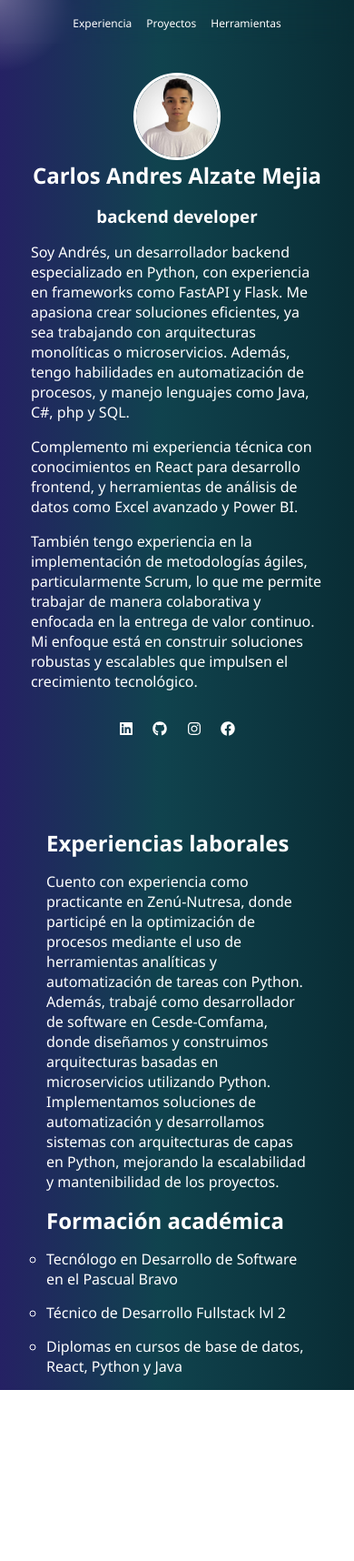
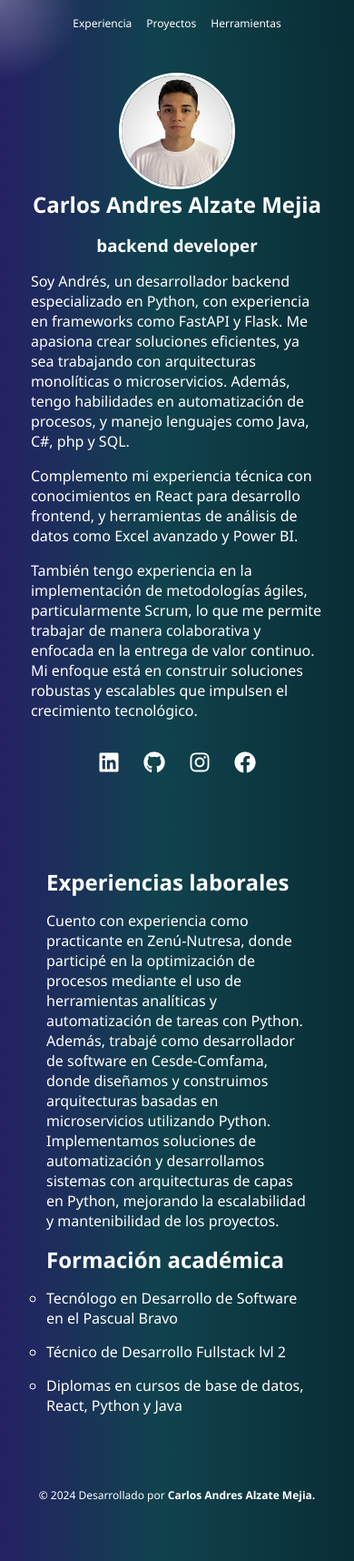
Before and after one commit to CarlosAlzate2003/Portafolio, a React (Vite) app: page / in a window 390 px wide. Shown: the whole page at 91% size. Before the commit the page ends 1528 px from the top, so only its background shows below. Built offline with nearby package versions, Linux system fonts and the light colour scheme.

Commit message:
update responsive v3

```diff
--- a/src/App.jsx
+++ b/src/App.jsx
@@ -33,6 +33,11 @@ function App() {
               <Route path="/herramientas" element={<Tools />} />
             </Routes>
           </div>
+          <footer>
+            <p>
+              © 2024 Desarrollado por <b>Carlos Andres Alzate Mejia.</b>
+            </p>
+          </footer>
         </div>
       </Router>
     </>
--- a/src/components/Feed.jsx
+++ b/src/components/Feed.jsx
@@ -5,7 +5,7 @@ import { FaLinkedin, FaGithub, FaInstagram, FaFacebook } from 'react-icons/fa'
 const Feed = () => {
   return (
     <div className="feed-box">
-      <img src={foto} alt="" />
+      <img src={foto} alt="foto_adnres" />
       <h2>Carlos Andres Alzate Mejia</h2>
       <h3>backend developer</h3>
       <p>
--- a/src/css/App.css
+++ b/src/css/App.css
@@ -2,6 +2,8 @@
     margin: 0;
     padding: 0;
     box-sizing: border-box;
+    color: white;
+    font-family: 'Segoe UI', Tahoma, Geneva, Verdana, sans-serif;
 }
 
 .background {
@@ -16,11 +18,22 @@
     align-items: center;
     justify-content: center;
     gap: 5rem;
-    padding: 0 1rem;
+    padding: 0 2rem;
+}
+
+footer{
+    margin-top: 4rem;
+    margin-bottom: 4rem;
+    width: 100%;
+    text-align: center;
 }
 
 @media (max-width: 768px) {
     .page-flex{
         padding: 0;
     }
+
+    footer{
+        font-size: 12px;
+    }
 }
--- a/src/css/components/Feed.css
+++ b/src/css/components/Feed.css
@@ -1,7 +1,3 @@
-body{
-    font-family: 'Segoe UI', Tahoma, Geneva, Verdana, sans-serif;
-}
-
 .feed-box{
     display: flex;
     flex-direction: column;
@@ -10,6 +6,7 @@ body{
     color: white;
     border: 2px solid;
     border-radius: 20px;
+    animation: chargepage 0.2s;
 }
 
 .feed-box h2{
@@ -20,7 +17,7 @@ body{
   margin-bottom: 1rem;
 }
 
-img{
+.feed-box img{
     width: 10rem;
     height: 10rem;
     border: 3px solid;
@@ -56,7 +53,7 @@ img{
       border: none;
   }
 
-  img {
+  .feed-box img {
       width: 8rem;
       height: 8rem;
   }
@@ -85,10 +82,10 @@ img{
   }
 
   .social-icons {
-      width: 150px;
+      width: 200px;
   }
 
   .social-icons a {
-      font-size: 1rem;
+      font-size: 1.5rem;
   }
 }
--- a/src/css/pages/Home.css
+++ b/src/css/pages/Home.css
@@ -1,6 +1,7 @@
-body{
+.container-home{
     margin: 0;
     color: white;
+    animation: chargepage 0.2s;
 }
 
 li p{
--- a/src/css/pages/Projects.css
+++ b/src/css/pages/Projects.css
@@ -4,9 +4,8 @@
     overflow-y: auto; /* Solo permite el scroll vertical */
     overflow-x: hidden; /* Oculta el scroll horizontal */
     height: 708px;
+    animation: chargepage 0.2s;
 }
-
-
 
 .container-projects::-webkit-scrollbar{
     width: 8px;
--- a/src/css/pages/Tools.css
+++ b/src/css/pages/Tools.css
@@ -1,11 +1,12 @@
 .container-tools{
-    min-height: 70vh;
-    width: 60vh;
+    width: 40vh;
     align-items: center;
+    animation: chargepage 0.2s;
 }
 
 .title-tools{
     text-align: center;
+    margin-bottom: 15px;
 }
 
 .flex-tools{
@@ -23,7 +24,7 @@
 }
 
 .flex-item img{
-    height: 90px;
+    height: 60px;
 }
 
 .flex-item a img {
@@ -37,9 +38,6 @@
 }
 
 @media (max-width: 768px) {
-    .container-tools {
-        width: 100%;
-    }
 
     .flex-item {
         flex: 1 1 calc(45% - 10px);
@@ -64,3 +62,12 @@
         font-size: 16px;
     }
 }
+
+@keyframes chargepage {
+    from {
+        translate: 0 3rem;
+    }
+    to {
+        translate: 0 0;
+    }
+}
```
